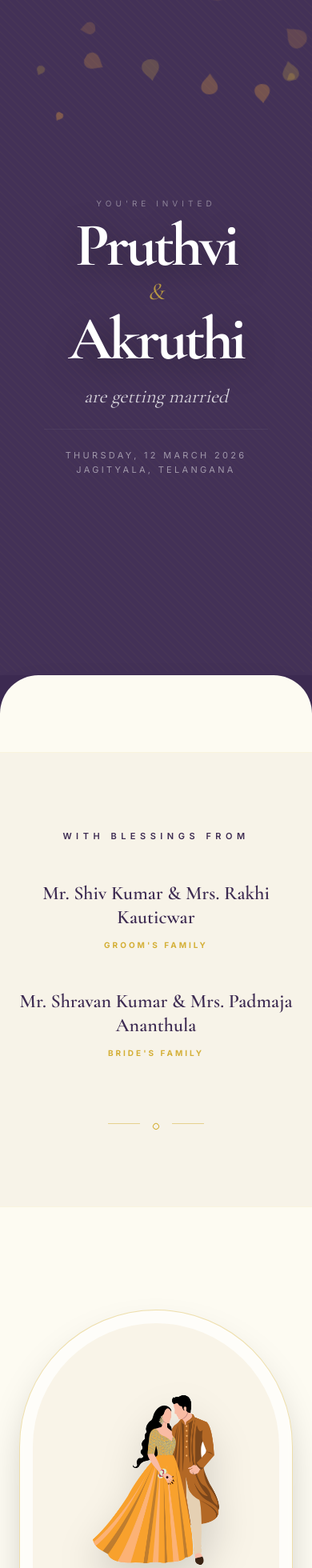
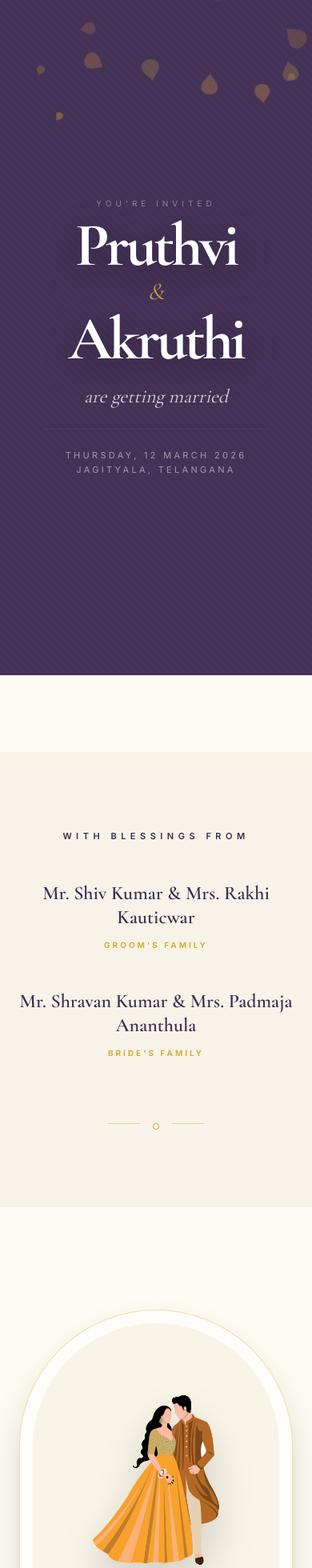
Before and after one commit to pruthvi2805/wedding-invite, a Next.js app: page / in a window 390 px wide. Shown: the top 1960 px of the page at 80% size. Built offline with nearby package versions, Linux system fonts and the light colour scheme.

Commit message:
UI Fix: Removed rounded edges for clean infinite scroll look, fixed white gap

```diff
--- a/src/app/globals.css
+++ b/src/app/globals.css
@@ -8,11 +8,7 @@
 }
 
 body {
-    margin: 0;
-    padding: 0;
     background: #3D2B52;
-    /* Hero purple as fallback */
-    color: rgb(var(--foreground-rgb));
     overflow-x: hidden;
 }
 
--- a/src/app/page.tsx
+++ b/src/app/page.tsx
@@ -26,8 +26,7 @@ export default function Home() {
             />
 
             {/* Transitional Flow */}
-            <div className="relative bg-[#3D2B52] -mt-1 pt-1">
-                <div className="relative bg-[#FDFBF2] py-24 md:py-32 space-y-32 rounded-t-[3rem] shadow-2xl z-10">
+            <div className="relative bg-[#FDFBF2] py-24 md:py-32 space-y-32">
 
                 {/* Warmer Family Section - Separate Chapter */}
                 <section className="relative overflow-hidden border-y border-gold/10">
@@ -132,7 +131,6 @@ export default function Home() {
                     }
                 />
             </div>
-            </div>
 
             {/* Footer / RSVP / Share */}
             <footer className="relative bg-[#3D2B52] text-[#FFFDF5] py-32 px-6 text-center overflow-hidden">
@@ -195,6 +193,6 @@ export default function Home() {
                     </div>
                 </motion.div>
             </footer>
-        </main>
+        </main >
     );
 }
```
Lines whose indentation alone changed are shown as unchanged.
